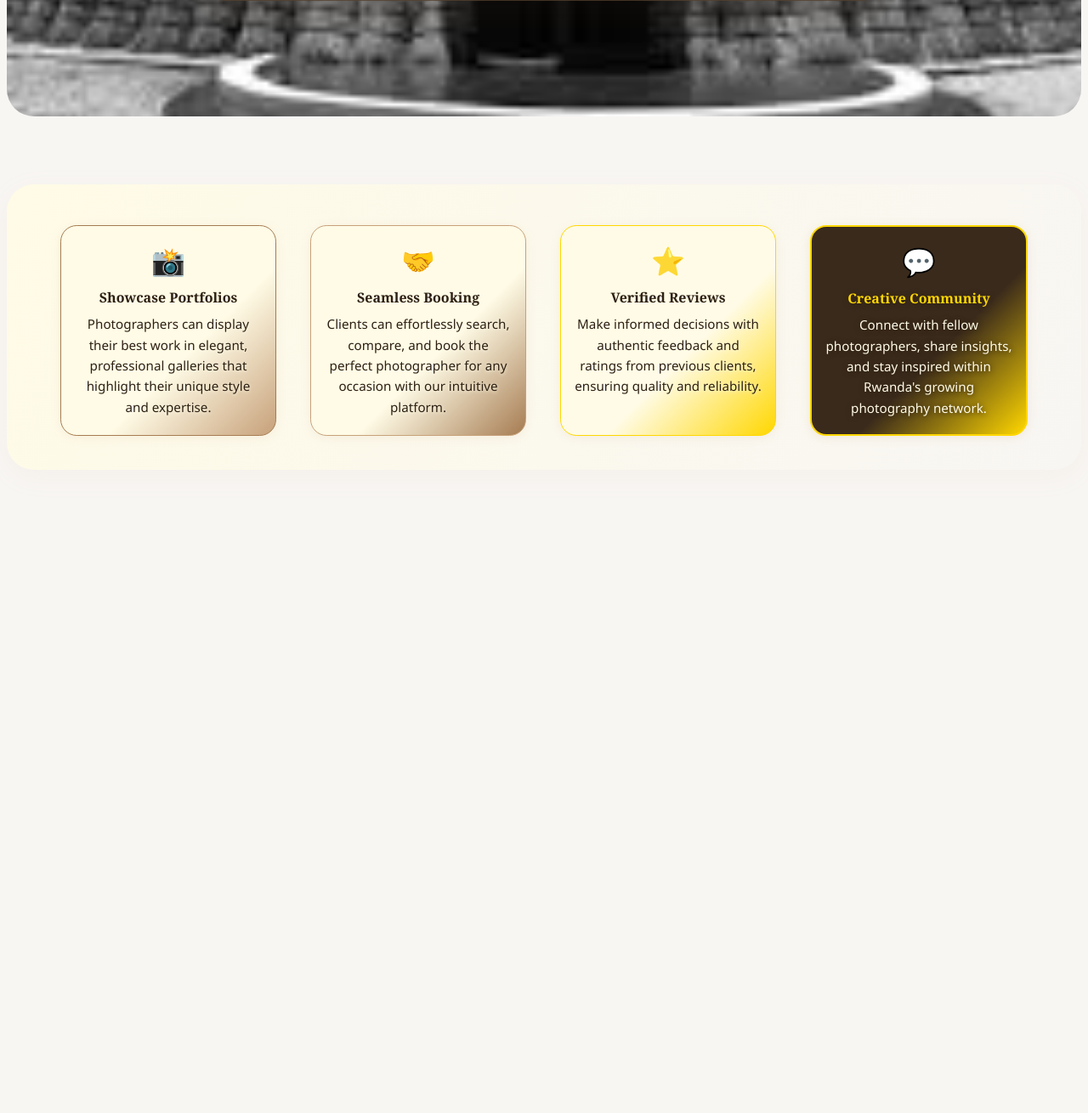
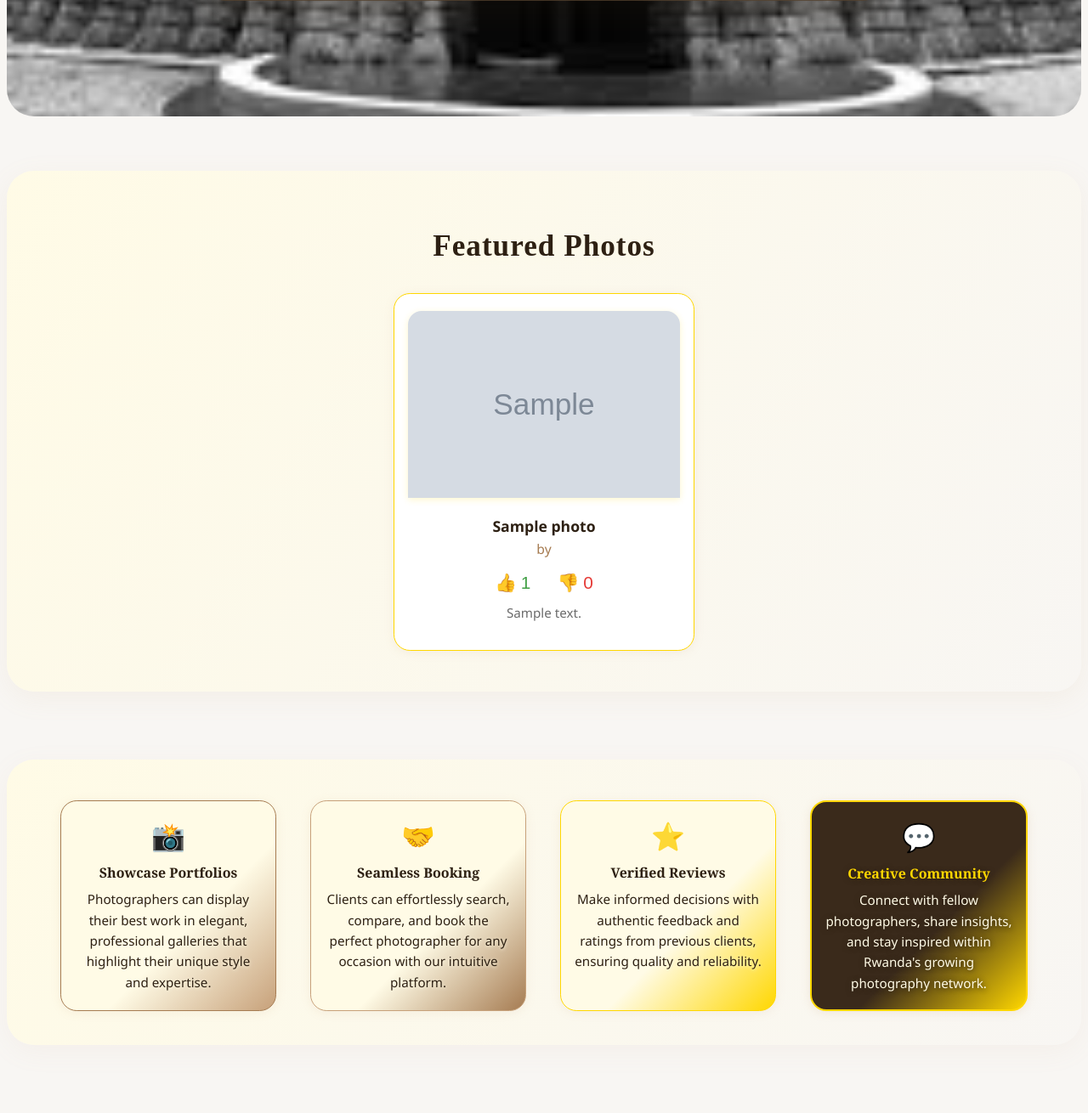
Before and after one commit to Janon04/photographers, a Django app: page / in a window 1280 px wide. Shown: the part 736-2046 px from the top of the page at 85% size. Before the commit the page ends 1259 px from the top, so only its background shows below. Run offline with Django 5.2, Linux system fonts and the light colour scheme; data comes from the database, SQL or seed files in the repository; both versions use the stored data as it was after the commit; tables that the repository leaves empty hold one stand-in row (values such as "Sample post"); grey boxes marked "Sample" are stand-in pictures.

Commit message:
home & about us

```diff
--- a/config/urls.py
+++ b/config/urls.py
@@ -36,7 +36,9 @@
     path('accounts/login/', RedirectView.as_view(url='/users/login/', permanent=True)),
     path('feed/', RedirectView.as_view(url='/portfolio/feed/', permanent=False)),
     path('explore/', __import__('portfolio.views').views.explore, name='explore'),
-        path('stories/upload/', RedirectView.as_view(url='/portfolio/stories/upload/', permanent=False)),
+    path('stories/upload/', RedirectView.as_view(url='/portfolio/stories/upload/', permanent=False)),
+    # API endpoints for AJAX like/dislike
+    path('api/portfolio/', include('portfolio.api_urls')),
     ]
 
 if settings.DEBUG:
--- a/config/views.py
+++ b/config/views.py
@@ -6,6 +6,7 @@
     from portfolio.models import Story, Photo
     from community.models import Post
     from django.utils import timezone
+    from django.db.models import Count, Q
     # Get all active stories (last 24h)
     time_threshold = timezone.now() - timezone.timedelta(hours=24)
     stories = Story.objects.filter(created_at__gte=time_threshold).order_by('-created_at')
@@ -13,8 +14,13 @@
     photos = Photo.objects.all().order_by('-uploaded_at')[:12]
     # Get recent community posts
     posts = Post.objects.all().order_by('-date')[:6]
+    # Featured photos: top 6 approved photos by like count
+    featured_photos = Photo.objects.filter(is_approved=True).annotate(
+        num_likes=Count('likes', filter=Q(likes__is_like=True))
+    ).order_by('-num_likes', '-uploaded_at')[:6]
     return render(request, 'home.html', {
         'stories': stories,
         'photos': photos,
         'posts': posts,
+        'featured_photos': featured_photos,
     })
--- a/portfolio/models.py
+++ b/portfolio/models.py
@@ -1,9 +1,19 @@
+
+# Like/dislike model for photos
+from django.db import models
+from django.conf import settings
+from users.models import User
+from django.utils import timezone
 from PIL import Image
 
+class PhotoLike(models.Model):
+	photo = models.ForeignKey('Photo', on_delete=models.CASCADE, related_name='likes')
+	user = models.ForeignKey(settings.AUTH_USER_MODEL, on_delete=models.CASCADE)
+	is_like = models.BooleanField(default=True)  # True=like, False=dislike
+	created_at = models.DateTimeField(auto_now_add=True)
 
-from django.db import models
-from users.models import User
-from django.utils import timezone
+	class Meta:
+		unique_together = ('photo', 'user')
 
 class Category(models.Model):
 	name = models.CharField(max_length=100, unique=True)
@@ -30,6 +40,14 @@
 			img.save(self.image.path, optimize=True, quality=80)
 	def __str__(self):
 		return f"{self.title} by {self.photographer.email}"
+
+	@property
+	def likes_count(self):
+		return self.likes.filter(is_like=True).count()
+
+	@property
+	def dislikes_count(self):
+		return self.likes.filter(is_like=False).count()
 
 	class Meta:
 		ordering = ['-uploaded_at']
--- a/portfolio/templates/portfolio/photographer_detail.html
+++ b/portfolio/templates/portfolio/photographer_detail.html
@@ -67,6 +67,7 @@
           <div style="color:#a67c52;font-size:1rem;margin-bottom:0.3rem;">{{ photo.category }}</div>
           <div style="color:#444;font-size:0.97rem;">{{ photo.description|truncatewords:18 }}</div>
         </div>
+      {% endif %}
     {% empty %}
       <div style="color:#888;">No photos yet.</div>
     {% endfor %}
--- a/templates/home.html
+++ b/templates/home.html
@@ -266,6 +266,34 @@
 		</div>
 	</div>
 </div>
+
+<!-- Featured Photos Section -->
+<div class="featured-photos-section" style="max-width:1200px;margin:4rem auto 0 auto;padding:2.5rem 2rem 3rem 2rem;background:linear-gradient(120deg,#fffbe6 0%,#f8f6f3 100%);border-radius:2rem;box-shadow:0 8px 32px rgba(199,161,122,0.09);">
+	<h2 style="font-size:2.2rem;font-family:'Playfair Display',serif;font-weight:800;color:#2d2013;text-align:center;margin-bottom:2.2rem;letter-spacing:1px;text-shadow:0 2px 12px #fffbe6;">Featured Photos</h2>
+	<div style="display:flex;flex-wrap:wrap;gap:2.5rem;justify-content:center;">
+		{% for photo in featured_photos %}
+			<div class="featured-photo-card" style="background:#fff;border-radius:1.2rem;box-shadow:0 2px 12px rgba(199,161,122,0.13);padding:1.2rem 1rem;flex:1 1 260px;min-width:260px;max-width:320px;text-align:center;backdrop-filter:blur(2px);border:1.5px solid #ffd700;position:relative;">
+				<img src="{{ photo.image.url }}" alt="{{ photo.title }}" style="width:100%;height:220px;object-fit:cover;border-radius:1rem 1rem 0 0;box-shadow:0 2px 8px #ffd70033;">
+				<div style="padding:1rem 0 0.5rem 0;">
+					<div style="font-size:1.1rem;font-weight:700;color:#2d2013;margin-bottom:0.3rem;">{{ photo.title }}</div>
+					<div style="font-size:0.98rem;color:#a67c52;margin-bottom:0.5rem;">by {{ photo.photographer.get_full_name }}</div>
+				</div>
+				<div style="display:flex;align-items:center;justify-content:center;gap:1.2rem;margin-bottom:0.7rem;">
+					<button class="like-btn" data-photo-id="{{ photo.id }}" style="background:none;border:none;cursor:pointer;font-size:1.3rem;color:#43a047;display:flex;align-items:center;gap:0.3rem;">
+						<span aria-label="Like">👍</span> <span class="like-count">{{ photo.likes_count }}</span>
+					</button>
+					<button class="dislike-btn" data-photo-id="{{ photo.id }}" style="background:none;border:none;cursor:pointer;font-size:1.3rem;color:#e53935;display:flex;align-items:center;gap:0.3rem;">
+						<span aria-label="Dislike">👎</span> <span class="dislike-count">{{ photo.dislikes_count }}</span>
+					</button>
+				</div>
+				<div style="font-size:0.95rem;color:#6b6b6b;min-height:2.2rem;">{{ photo.description|truncatechars:80 }}</div>
+			</div>
+		{% empty %}
+			<div style="color:#a67c52;font-size:1.1rem;text-align:center;">No featured photos yet. Be the first to like a photo!</div>
+		{% endfor %}
+	</div>
+</div>
+
 <div class="features-section" style="background:linear-gradient(120deg,#fffbe6 0%,#f8f6f3 100%);border-radius:2rem;box-shadow:0 8px 32px rgba(199,161,122,0.07);padding:3rem 2rem 2.5rem 2rem;margin-top:5rem;">
   <div style="display:flex;flex-wrap:wrap;gap:2.5rem;justify-content:center;">
     <div class="feature-card" style="background:linear-gradient(135deg,#fffbe6 60%,#c7a17a 100%);border-radius:1.2rem;box-shadow:0 2px 12px rgba(199,161,122,0.13);padding:1.2rem 1rem;flex:1 1 180px;min-width:180px;max-width:220px;text-align:center;backdrop-filter:blur(2px);border:1.5px solid #a67c52;">
@@ -291,4 +319,56 @@
   </div>
 </div>
 
+
+
+<script>
+document.addEventListener('DOMContentLoaded', function() {
+	function updateLikeDislike(btn, likes, dislikes) {
+		const card = btn.closest('.featured-photo-card');
+		if (card) {
+			card.querySelector('.like-count').textContent = likes;
+			card.querySelector('.dislike-count').textContent = dislikes;
+		}
+	}
+	document.querySelectorAll('.like-btn').forEach(function(btn) {
+		btn.addEventListener('click', function() {
+			const photoId = btn.getAttribute('data-photo-id');
+			fetch('/api/portfolio/like-photo/', {
+				method: 'POST',
+				headers: {
+					'Content-Type': 'application/x-www-form-urlencoded',
+					'X-CSRFToken': '{{ csrf_token }}',
+				},
+				body: 'photo_id=' + photoId
+			})
+			.then(response => response.json())
+			.then(data => {
+				if (data.success) {
+					updateLikeDislike(btn, data.likes, data.dislikes);
+				}
+			});
+		});
+	});
+	document.querySelectorAll('.dislike-btn').forEach(function(btn) {
+		btn.addEventListener('click', function() {
+			const photoId = btn.getAttribute('data-photo-id');
+			fetch('/api/portfolio/dislike-photo/', {
+				method: 'POST',
+				headers: {
+					'Content-Type': 'application/x-www-form-urlencoded',
+					'X-CSRFToken': '{{ csrf_token }}',
+				},
+				body: 'photo_id=' + photoId
+			})
+			.then(response => response.json())
+			.then(data => {
+				if (data.success) {
+					updateLikeDislike(btn, data.likes, data.dislikes);
+				}
+			});
+		});
+	});
+});
+</script>
+
 {% endblock %}
```
Also changed, not shown: portfolio/api_urls.py (added, +7 -0 lines), portfolio/views.py (+31 -0 lines), db.sqlite3, media/profile_pics/coffee_QA5pszA.jpeg, media/stories/coffee.jpeg (added), portfolio/migrations/0006_photolike.py (added). Lines whose indentation alone changed are shown as unchanged.
